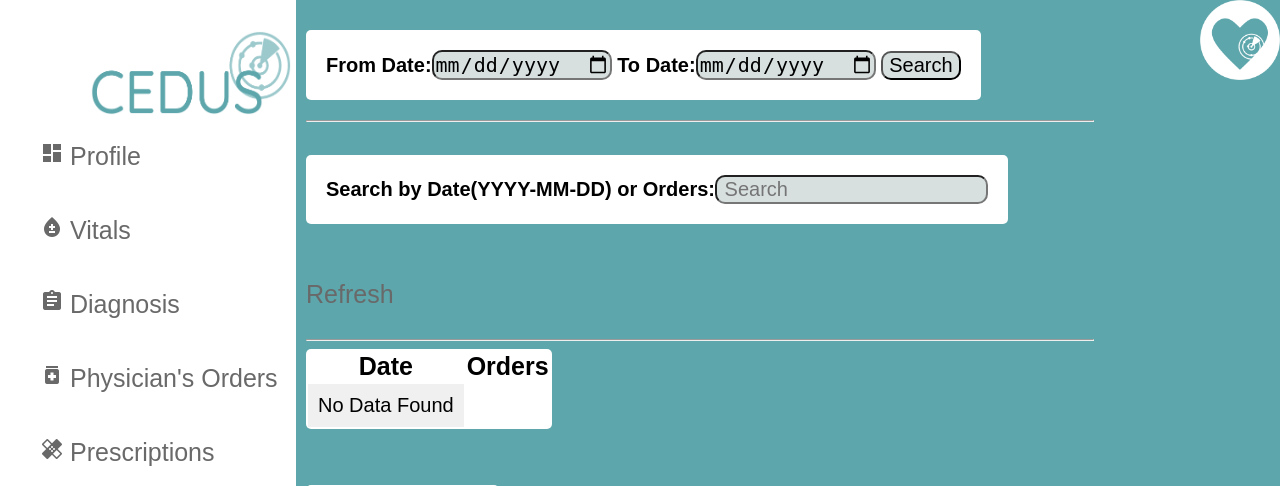
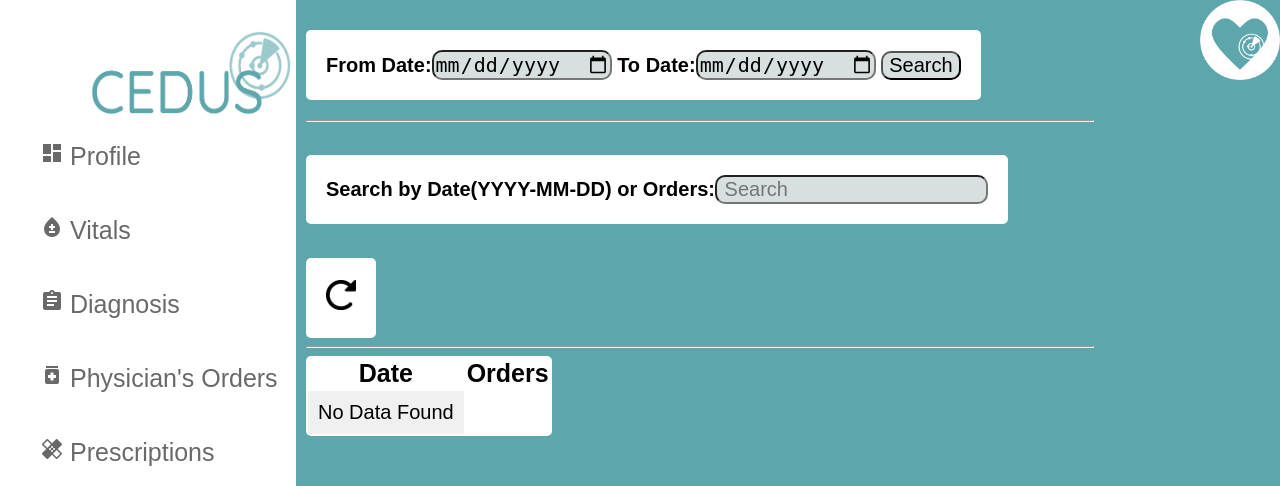
Before and after one commit to LolsMeow/Cedus, a Django app: template main/templates/main/po_test.html in a window 1280 px wide. Shown: the top 486 px of the page. Run offline with Django 3.2, Linux system fonts and the light colour scheme; the template is opened without the code that fills it, so the values that code supplies are empty.

Commit message:
Update po_test.html

```diff
--- a/main/templates/main/po_test.html
+++ b/main/templates/main/po_test.html
@@ -27,7 +27,8 @@ To Date:<input type="date" name="todate">
                         </div>
 
                 </div>
-<a href="{% url 'main:phys' %}">Refresh</a>
+<div class="refresh">
+<a href="{%  url 'main:phys' %}"><img src="{% static 'images/refresh.png' %}" width = "30" height = "30"></a></div>
             <hr>
      <div id="apptable">
 <table>
```
